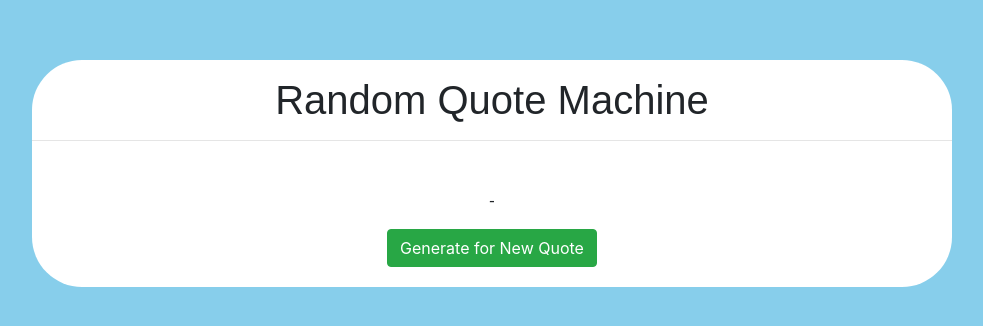
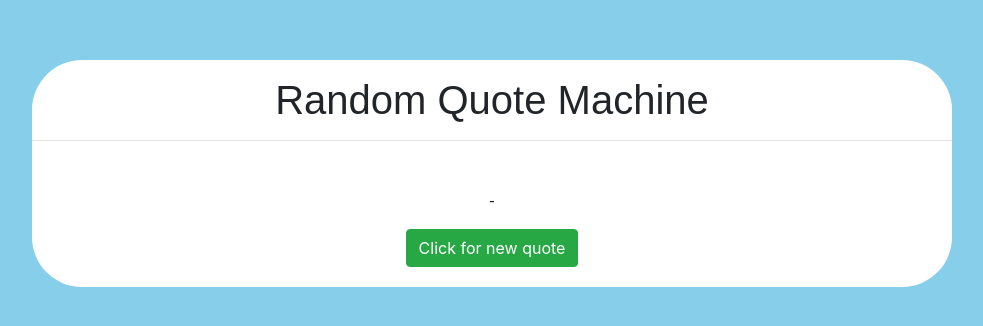
Before and after one commit to jholtkort/random-quote-machine, a React (Create React App) app: page / in a window 1280 px wide. Shown: the part 140-466 px from the top of the page, without its empty margins (148-1131 px from the left). Built offline with nearby package versions, Linux system fonts and the light colour scheme; no server answers; a web font is replaced by a local one.

Commit message:
Updated button

```diff
--- a/src/components/App.js
+++ b/src/components/App.js
@@ -54,7 +54,7 @@ class App extends Component {
                   id="new-quote"
                   onClick={this.handleClick}
                 >
-                  Generate for New Quote
+                  Click for new quote
                 </button>
               </div>
             </div>
```
